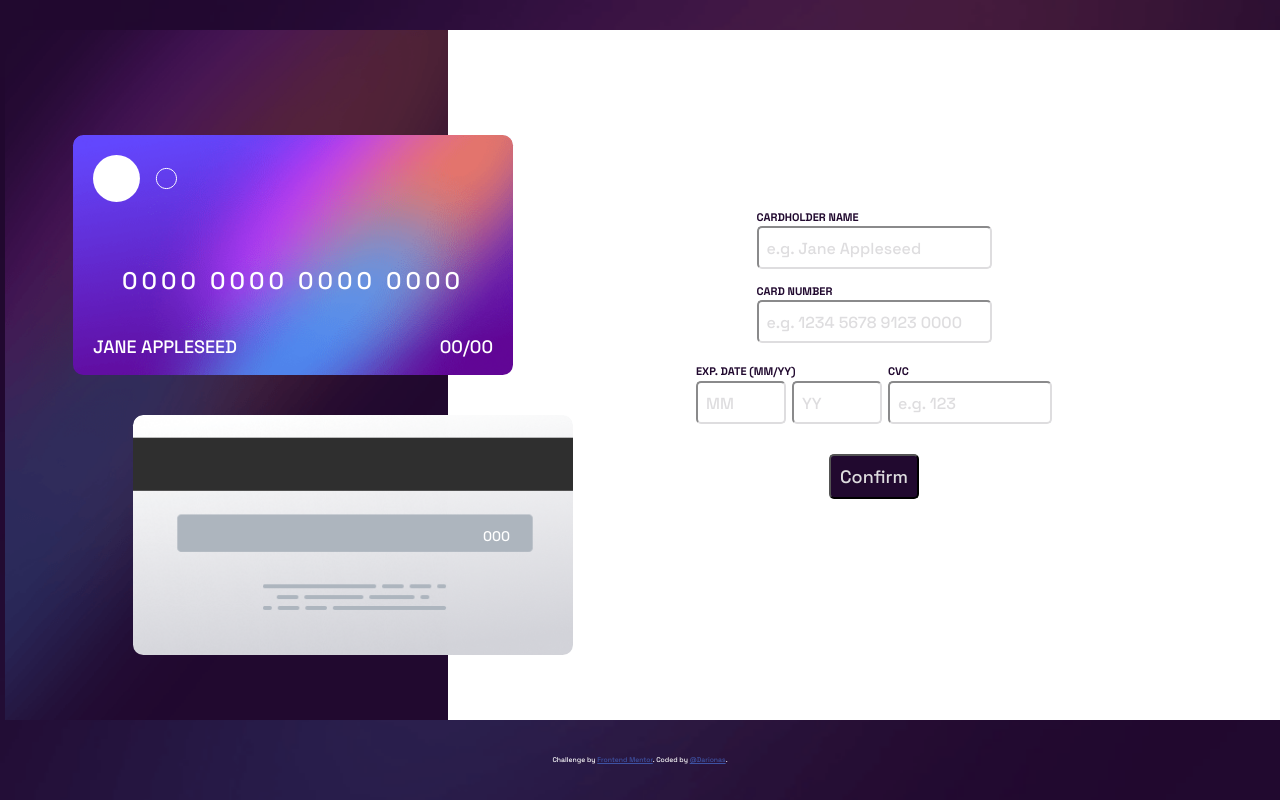
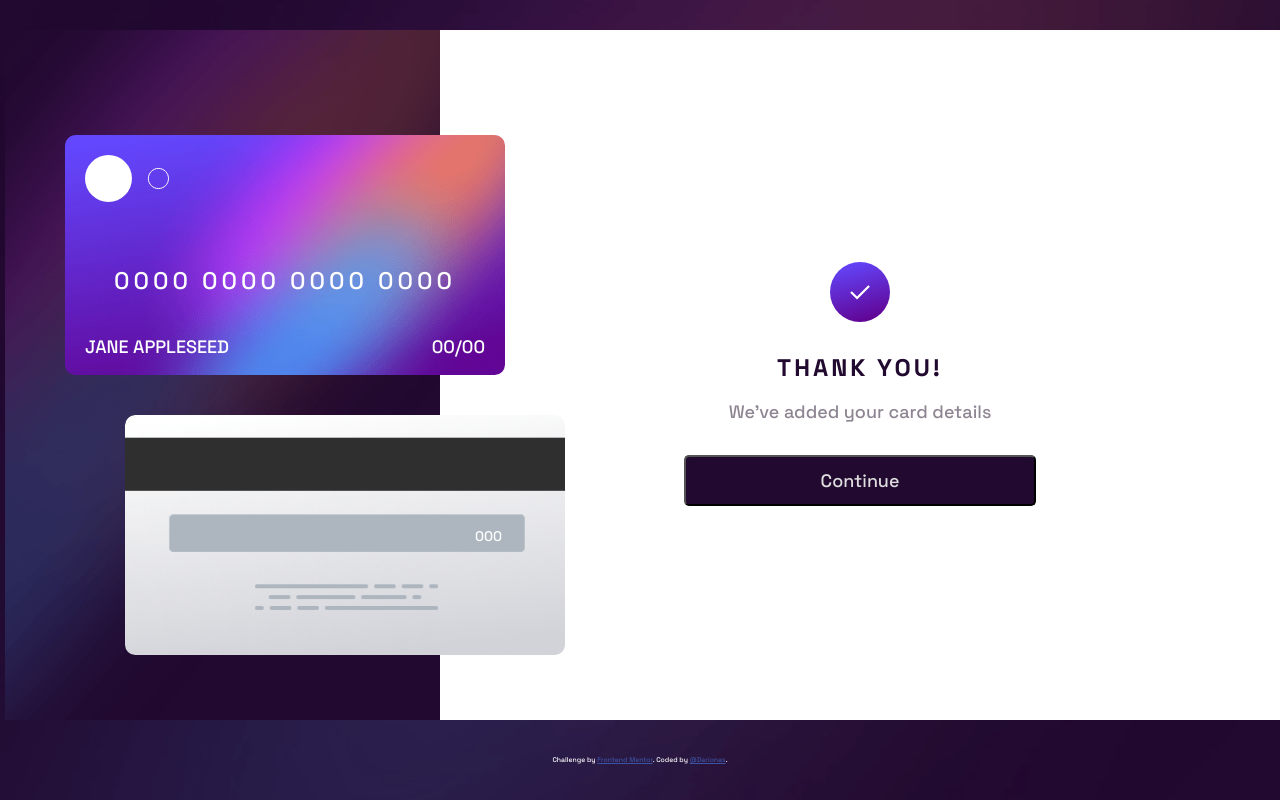
Before and after one commit to Darionas/interactive-card-details-form, a plain HTML site: page index.html in a window 1280 px wide. Both pictures are taken after a click on the button "Confirm". Drawn offline with Linux system fonts and the light colour scheme.

Commit message:
Update index.html, main.css, main.js

```diff
--- a/index.html
+++ b/index.html
@@ -29,14 +29,15 @@
                 <label class="label_cardHolder" for="cardHolder">CARDHOLDER NAME</label><br/>
                 <input type="text" oninput="ownerOutput(event)" id="cardHolder" class="input_cardHolder" name="cardHolder" placeholder="e.g. Jane Appleseed" /><br/>
                 <label class="label_cardNr" for="cardNr">CARD NUMBER</label><br/>
-                <input type="text" oninput="card_numOutput(event)" id="cardNr" class="input_cardNr" name="cardNr" maxlength="16" pattern="[0-9]{4}\s[0-9]{4}\s[0-9]{4}\s[0-9]{4}" placeholder="e.g. 1234 5678 9123 0000" /><br/>
+                <input type="text" oninput="card_numOutput(event)" id="cardNr" class="input_cardNr" name="cardNr" maxlength="19" placeholder="e.g. 1234 5678 9123 0000" /><br/>
                 <p class="valid_1">Wrong format, numbers only</p>
                 <fieldset class="fieldset_group">
                     <label class="label_expDate" for="mm">EXP. DATE (MM/YY)</label>
-                    <input type="number" id="mm" class="input_month" name="mm" min="1" max="12" placeholder="MM" />
-                    <input type="number" id="yy" class="input_year" name="yy" min="22" placeholder="YY" />
+                    <input type="number" oninput="monthOutput(event)" id="mm" class="input_month" name="mm" min="1" max="12" maxlength="2" placeholder="MM" />
+                    <label class="label_hidden" for="yy">Hidden label</label>
+                    <input type="number" oninput="yearOutput(event)" id="yy" class="input_year" name="yy" min="22" placeholder="YY" />
                     <label class="label_cvcNr" for="cvc">CVC</label>
-                    <input type="number" id="cvc" class="input_cvcNr" name="cvc" placeholder="e.g. 123" />
+                    <input type="text" oninput="cvcOutput(event)" id="cvc" class="input_cvcNr" name="cvc" maxlength="3" placeholder="e.g. 123" />
                     <p class="valid_2">Can't be blank</p>
                     <p class="valid_3">Can't be blank</p>
                 </fieldset>
@@ -46,7 +47,7 @@
                 <img class="icon_complete" src="images/icon-complete.svg" alt="Icon complete" />
                 <h1 class="heading">THANK YOU!</h1>
                 <p class="answer">We've added your card details</p>
-                <input type="button" class="btn_2" value="Continue" />
+                <div class="reset"><input type="button" class="btn_2" value="Continue" /></div>
             </div>
         </main>
         <div class="attribution">
--- a/main.css
+++ b/main.css
@@ -200,7 +200,6 @@ body {
         'form'
         'thanks';
     background-color: var(--clr-white);
-    position: relative;
     justify-items: center;
     padding-bottom: 4rem;
     z-index: 0;
@@ -230,6 +229,10 @@ body {
     color: var(--clr-vdark-violet);
     padding: 0.6rem 0 0.3rem 0;
     width: 100%;
+ }
+
+ .label_hidden {
+    display: none;
  }
 
  [class*='input_'] {
@@ -316,13 +319,11 @@ body {
         'icon_complete'
         'heading'
         'answer'
-        'btn_2';
+        'reset';
     background-color: var(--clr-white);
-    position: relative;
-    top: -35rem;
-    width: 100%;
-    padding-bottom: 2rem;
-    justify-items: center;
+    padding: 7rem 0 2rem 0;
+    width: 100vw;
+    justify-self: center;
     display: none;
 }
 
@@ -348,6 +349,14 @@ body {
     text-align: center;
 }
 
+.reset {
+    display: grid;
+    grid-template-columns: 1fr;
+    grid-template-areas:
+        'btn_2';
+    justify-items: center;
+}
+
 .btn_2 {
     font-family: var(--ff-primary);
     font-size: 1.8rem;
@@ -356,9 +365,8 @@ body {
     color: var(--clr-light-violet);
     padding: 1.2rem;
     border-radius: 0.5rem;
-    position: relative;
     margin: 3rem 0 0.7rem 0;
-    width: 28rem;
+    width: 90%;
 }
 
 @media screen and (max-width: 18.75rem) {
@@ -367,12 +375,8 @@ body {
         padding-left: 4rem;
     }
 
-    .cont {
-        padding-left: 2rem;
-    }
-
     .thanks {
-        padding-left: 2rem;
+        padding-left: 4rem;
     }
 }
 
@@ -385,7 +389,7 @@ body {
 @media screen and (min-width: 48rem) {
 
     .grid-container {
-        grid-template-columns: 0.7fr 1.3fr;
+        grid-template-columns: 1fr 1.3fr;
         grid-template-areas:
             'imgo cont'
             'attribution attribution';
@@ -465,15 +469,13 @@ body {
     }
 
     .thanks {
-        inset: 0;
-        width: 55%;
-        margin: 0 20rem 0 30rem;
+        width: 50vw;
+        margin: 0 10rem 0 10rem;
         display: none;
     }
 
     .btn_2 {
-        width: 70%;
-        margin-left: 7rem;
+        width: 55%;
     }
 
     @media screen and (max-width: 56.25rem) {
@@ -616,6 +618,10 @@ body {
     grid-area: answer;
 }
 
+.reset{
+    grid-area: reset;
+}
+
 .btn_2 {
     grid-area: btn_2;
 }
--- a/main.js
+++ b/main.js
@@ -2,20 +2,32 @@
 
 const btn_1 = document.getElementsByClassName('btn_1')[0];
 const btn_2 = document.getElementsByClassName('btn_2')[0];
-  /* inputs */
-       var cardHolder_input = document.getElementById('cardHolder').value;
+const cardNr_border = document.querySelector("input[id='cardNr']");
+const month_border = document.querySelector("input[id='mm']");
+const year_border = document.querySelector("input[id='yy']");
+
+/* inputs on form */
+const cardHolder_input = document.getElementById('cardHolder').value;
 const cardNr_input = document.getElementById('cardNr').value;
 const month_input = document.getElementById('mm').value;
 const year_input = document.getElementById('yy').value;
 const cvcNr_input = document.getElementById('cvc').value;
-       /* Outputs */
-       var owner = document.getElementsByClassName('owner')[0];
+
+/* Outputs on form */
+const valid_1 = document.getElementsByClassName('valid_1')[0];
+const valid_2 = document.getElementsByClassName('valid_2')[0];
+const valid_3 = document.getElementsByClassName('valid_3')[0];
+
+/* Outputs on card */
+const owner = document.getElementsByClassName('owner')[0];
 const card_num = document.getElementsByClassName('card_num')[0];
 const month = document.getElementsByClassName('month')[0];
+const month_val = document.getElementsByClassName('month')[0].value;
 const year = document.getElementsByClassName('year')[0];
 const cvc_num = document.getElementsByClassName('cvc_num')[0];
 
 
+/* Outputs on cards */
 function ownerOutput(event) {
     const value = event.target.value;
     owner.innerText = value.toUpperCase();
@@ -25,3 +37,104 @@ function card_numOutput(event) {
     const value = event.target.value;
     card_num.innerText = value;
 }
+
+function monthOutput(event) {
+    const value = event.target.value;
+    if(value > 9) {
+       month.innerText = value;
+
+    } else if(value < 9) {
+        month.innerText = ('0' + value).slice(-2);
+
+    } else {
+        return;
+    }
+}
+
+function yearOutput(event) {
+    const value = event.target.value;
+    year.innerText = value;
+}
+
+function cvcOutput(event) {
+    const value = event.target.value;
+    cvc_num.innerText = value;
+}
+
+/* Card number format */
+const cardNr_format = document.getElementById('cardNr');
+cardNr_format.addEventListener("keyup", function() {
+    var position = cardNr_format.selectionStart;
+    var prevVal = cardNr_format.value;
+    var newVal = prevVal.split(" ").join(""); // remove spaces
+    if (newVal.length > 0) {
+      newVal = newVal.match(new RegExp('.{1,4}', 'g')).join(" ");
+    }
+    cardNr_format.value = newVal;
+
+    for (var i = 0; i < position; i++) {
+      if (prevVal[i] != newVal[i]) {
+        cardNr_format.selectionEnd = position + 1;
+        return;
+      }
+    }
+    cardNr_format.selectionEnd = position;
+  });
+
+
+  /* Add leading zero to month */
+  document.querySelector("input[id=mm]").addEventListener('input', addLeadingZero);
+  function addLeadingZero(event) {
+    // get maxlength attr
+    const maxLength = parseInt(event.target.getAttribute("maxlength"))
+    // "0".repeat(maxLength) <-- create default pad with maxlength given
+    // append zero and slice last of attr maxlength value
+    const newValue = ("0".repeat(maxLength) + event.target.value.toString()).slice(-maxLength);
+    // change the value of input
+    event.target.value = newValue;
+}
+
+/* Data confirmation */
+btn_1.addEventListener('click', confirm);
+
+function confirm() {
+    const form = document.getElementsByClassName('form')[0];
+    const thanks = document.getElementsByClassName('thanks')[0];
+    form.style.display = 'none';
+    thanks.style.display = 'block';
+
+    /* Card validation */
+    const checkInp = document.getElementById('cardNr').value;
+    const str = checkInp.slice(0, 4) + checkInp.slice(5, 9) + checkInp.slice(10, 14) + checkInp.slice(15, 19);
+    const num_val = [...str].every(c => '0123456789'.includes(c));
+    if(num_val == false) {
+        valid_1.style.visibility = 'visible';
+        cardNr_border.style.borderColor = 'hsl(0, 100%, 66%)';
+    }
+
+    /* Exp. Data validation */
+
+    if(month_input.length == 0) {
+        valid_2.style.visibility = 'visible';
+        month_border.style.borderColor = 'hsl(0, 100%, 66%)';
+    }
+
+    if(year_input.length == 0) {
+        valid_2.style.visibility = 'visible';
+        year_border.style.borderColor = 'hsl(0, 100%, 66%)';
+
+    }
+
+
+    /* cvc number validation */
+    if(cvcNr_input.length == 0) {
+        valid_3.style.visibility = 'visible';
+    }
+}
+
+/* Data reset */
+btn_2.addEventListener('click', reset);
+
+function reset() {
+    location.reload();
+}
```
Lines whose indentation alone changed are shown as unchanged.
